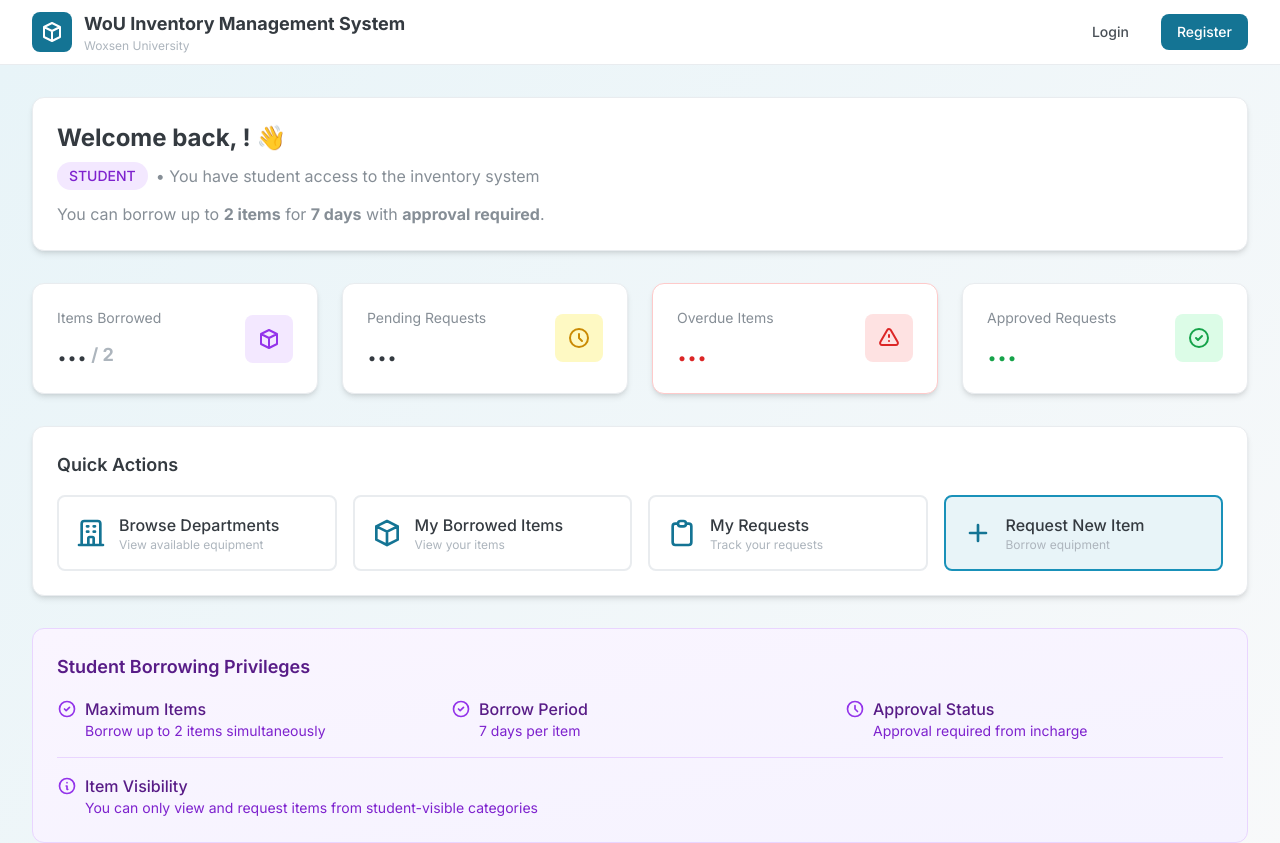
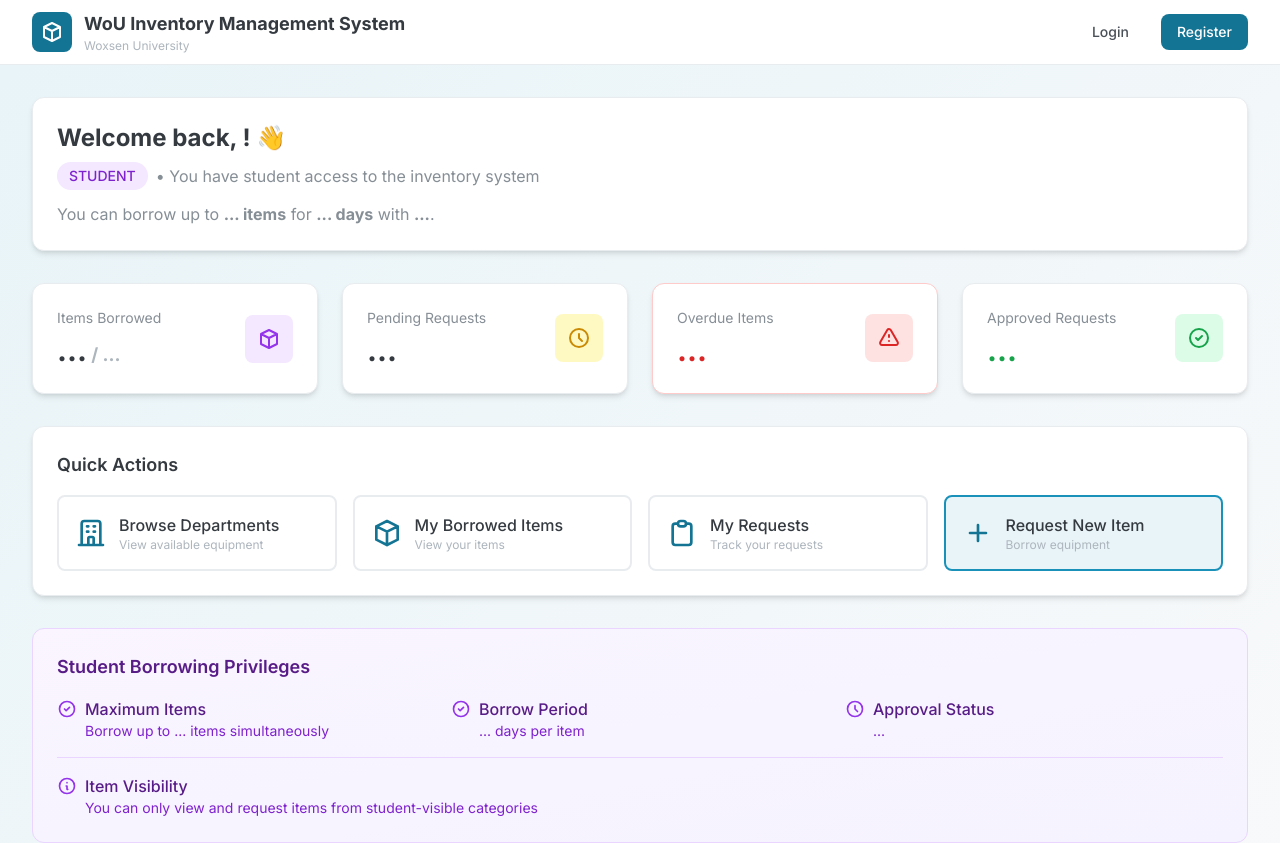
Before and after one commit to inventory-wou/inventory, a Next.js app: page /dashboard/student in a window 1280 px wide. Shown: the top 843 px of the page. Built offline with nearby package versions, Linux system fonts and the light colour scheme; no server answers.

Commit message:
Update: Now All dashboard pages are having dynamic value

```diff
--- a/src/app/dashboard/faculty/page.tsx
+++ b/src/app/dashboard/faculty/page.tsx
@@ -15,15 +15,28 @@ interface UserStats {
     bannedUntil: string | null;
 }
 
+interface RoleSettings {
+    maxBorrowDays: number;
+    maxItems: number;
+    requiresApproval: boolean;
+}
+
 export default function FacultyDashboard() {
     const { data: session, status } = useSession();
     const router = useRouter();
     const [stats, setStats] = useState<UserStats | null>(null);
     const [loadingStats, setLoadingStats] = useState(true);
+    const [roleSettings, setRoleSettings] = useState<RoleSettings>({
+        maxBorrowDays: 30,
+        maxItems: 5,
+        requiresApproval: false
+    });
+    const [loadingSettings, setLoadingSettings] = useState(true);
 
     useEffect(() => {
         if (status === 'authenticated' && session?.user?.role === 'FACULTY') {
             fetchStats();
+            fetchRoleSettings();
         }
     }, [status, session]);
 
@@ -38,6 +51,26 @@ export default function FacultyDashboard() {
             console.error('Error fetching stats:', error);
         } finally {
             setLoadingStats(false);
+        }
+    };
+
+    const fetchRoleSettings = async () => {
+        try {
+            const response = await fetch('/api/admin/settings');
+            if (response.ok) {
+                const data = await response.json();
+                const settings = data.settings;
+
+                setRoleSettings({
+                    maxBorrowDays: parseInt(settings.faculty_max_borrow_days) || 30,
+                    maxItems: parseInt(settings.faculty_max_items) || 5,
+                    requiresApproval: settings.faculty_requires_approval === 'true'
+                });
+            }
+        } catch (error) {
+            console.error('Error fetching role settings:', error);
+        } finally {
+            setLoadingSettings(false);
         }
     };
 
@@ -76,7 +109,7 @@ export default function FacultyDashboard() {
                         </span>
                     </div>
                     <p className="text-secondary-600">
-                        You can borrow up to <strong>5 items</strong> for <strong>30 days</strong> with <strong>no approval required</strong>.
+                        You can borrow up to <strong>{loadingSettings ? '...' : roleSettings.maxItems} items</strong> for <strong>{loadingSettings ? '...' : roleSettings.maxBorrowDays} days</strong> with <strong>{loadingSettings ? '...' : (roleSettings.requiresApproval ? 'approval required' : 'no approval required')}</strong>.
                     </p>
                 </div>
 
@@ -107,7 +140,7 @@ export default function FacultyDashboard() {
                                 <p className="text-sm text-secondary-600">Items Borrowed</p>
                                 <p className="text-3xl font-bold text-secondary-800 mt-1">
                                     {loadingStats ? '...' : `${stats?.currentlyIssued || 0}`}
-                                    <span className="text-lg text-secondary-500"> / 5</span>
+                                    <span className="text-lg text-secondary-500"> / {loadingSettings ? '...' : roleSettings.maxItems}</span>
                                 </p>
                             </div>
                             <div className="w-12 h-12 bg-blue-100 rounded-lg flex items-center justify-center">
@@ -238,7 +271,7 @@ export default function FacultyDashboard() {
                             </svg>
                             <div>
                                 <p className="font-medium text-blue-900">Maximum Items</p>
-                                <p className="text-sm text-blue-700">Borrow up to 5 items simultaneously</p>
+                                <p className="text-sm text-blue-700">Borrow up to {loadingSettings ? '...' : roleSettings.maxItems} items simultaneously</p>
                             </div>
                         </div>
                         <div className="flex items-start">
@@ -247,7 +280,7 @@ export default function FacultyDashboard() {
                             </svg>
                             <div>
                                 <p className="font-medium text-blue-900">Borrow Period</p>
-                                <p className="text-sm text-blue-700">30 days per item</p>
+                                <p className="text-sm text-blue-700">{loadingSettings ? '...' : roleSettings.maxBorrowDays} days per item</p>
                             </div>
                         </div>
                         <div className="flex items-start">
@@ -256,7 +289,7 @@ export default function FacultyDashboard() {
                             </svg>
                             <div>
                                 <p className="font-medium text-blue-900">Approval Status</p>
-                                <p className="text-sm text-blue-700">No approval required</p>
+                                <p className="text-sm text-blue-700">{loadingSettings ? '...' : (roleSettings.requiresApproval ? 'Approval required' : 'No approval required')}</p>
                             </div>
                         </div>
                     </div>
--- a/src/app/dashboard/staff/page.tsx
+++ b/src/app/dashboard/staff/page.tsx
@@ -15,15 +15,28 @@ interface UserStats {
     bannedUntil: string | null;
 }
 
+interface RoleSettings {
+    maxBorrowDays: number;
+    maxItems: number;
+    requiresApproval: boolean;
+}
+
 export default function StaffDashboard() {
     const { data: session, status } = useSession();
     const router = useRouter();
     const [stats, setStats] = useState<UserStats | null>(null);
     const [loadingStats, setLoadingStats] = useState(true);
+    const [roleSettings, setRoleSettings] = useState<RoleSettings>({
+        maxBorrowDays: 21,
+        maxItems: 3,
+        requiresApproval: true
+    });
+    const [loadingSettings, setLoadingSettings] = useState(true);
 
     useEffect(() => {
         if (status === 'authenticated' && session?.user?.role === 'STAFF') {
             fetchStats();
+            fetchRoleSettings();
         }
     }, [status, session]);
 
@@ -38,6 +51,26 @@ export default function StaffDashboard() {
             console.error('Error fetching stats:', error);
         } finally {
             setLoadingStats(false);
+        }
+    };
+
+    const fetchRoleSettings = async () => {
+        try {
+            const response = await fetch('/api/admin/settings');
+            if (response.ok) {
+                const data = await response.json();
+                const settings = data.settings;
+
+                setRoleSettings({
+                    maxBorrowDays: parseInt(settings.staff_max_borrow_days) || 21,
+                    maxItems: parseInt(settings.staff_max_items) || 3,
+                    requiresApproval: settings.staff_requires_approval === 'true'
+                });
+            }
+        } catch (error) {
+            console.error('Error fetching role settings:', error);
+        } finally {
+            setLoadingSettings(false);
         }
     };
 
@@ -76,7 +109,7 @@ export default function StaffDashboard() {
                         </span>
                     </div>
                     <p className="text-secondary-600">
-                        You can borrow up to <strong>3 items</strong> for <strong>21 days</strong> with <strong>approval required</strong>.
+                        You can borrow up to <strong>{loadingSettings ? '...' : roleSettings.maxItems} items</strong> for <strong>{loadingSettings ? '...' : roleSettings.maxBorrowDays} days</strong> with <strong>{loadingSettings ? '...' : (roleSettings.requiresApproval ? 'approval required' : 'no approval required')}</strong>.
                     </p>
                 </div>
 
@@ -107,7 +140,7 @@ export default function StaffDashboard() {
                                 <p className="text-sm text-secondary-600">Items Borrowed</p>
                                 <p className="text-3xl font-bold text-secondary-800 mt-1">
                                     {loadingStats ? '...' : `${stats?.currentlyIssued || 0}`}
-                                    <span className="text-lg text-secondary-500"> / 3</span>
+                                    <span className="text-lg text-secondary-500"> / {loadingSettings ? '...' : roleSettings.maxItems}</span>
                                 </p>
                             </div>
                             <div className="w-12 h-12 bg-green-100 rounded-lg flex items-center justify-center">
@@ -238,7 +271,7 @@ export default function StaffDashboard() {
                             </svg>
                             <div>
                                 <p className="font-medium text-green-900">Maximum Items</p>
-                                <p className="text-sm text-green-700">Borrow up to 3 items simultaneously</p>
+                                <p className="text-sm text-green-700">Borrow up to {loadingSettings ? '...' : roleSettings.maxItems} items simultaneously</p>
                             </div>
                         </div>
                         <div className="flex items-start">
@@ -247,7 +280,7 @@ export default function StaffDashboard() {
                             </svg>
                             <div>
                                 <p className="font-medium text-green-900">Borrow Period</p>
-                                <p className="text-sm text-green-700">21 days per item</p>
+                                <p className="text-sm text-green-700">{loadingSettings ? '...' : roleSettings.maxBorrowDays} days per item</p>
                             </div>
                         </div>
                         <div className="flex items-start">
@@ -256,7 +289,7 @@ export default function StaffDashboard() {
                             </svg>
                             <div>
                                 <p className="font-medium text-green-900">Approval Status</p>
-                                <p className="text-sm text-green-700">Approval required from incharge</p>
+                                <p className="text-sm text-green-700">{loadingSettings ? '...' : (roleSettings.requiresApproval ? 'Approval required from incharge' : 'No approval required')}</p>
                             </div>
                         </div>
                     </div>
--- a/src/app/dashboard/student/page.tsx
+++ b/src/app/dashboard/student/page.tsx
@@ -15,15 +15,28 @@ interface UserStats {
     bannedUntil: string | null;
 }
 
+interface RoleSettings {
+    maxBorrowDays: number;
+    maxItems: number;
+    requiresApproval: boolean;
+}
+
 export default function StudentDashboard() {
     const { data: session, status } = useSession();
     const router = useRouter();
     const [stats, setStats] = useState<UserStats | null>(null);
     const [loadingStats, setLoadingStats] = useState(true);
+    const [roleSettings, setRoleSettings] = useState<RoleSettings>({
+        maxBorrowDays: 7,
+        maxItems: 2,
+        requiresApproval: true
+    });
+    const [loadingSettings, setLoadingSettings] = useState(true);
 
     useEffect(() => {
         if (status === 'authenticated' && session?.user?.role === 'STUDENT') {
             fetchStats();
+            fetchRoleSettings();
         }
     }, [status, session]);
 
@@ -38,6 +51,26 @@ export default function StudentDashboard() {
             console.error('Error fetching stats:', error);
         } finally {
             setLoadingStats(false);
+        }
+    };
+
+    const fetchRoleSettings = async () => {
+        try {
+            const response = await fetch('/api/admin/settings');
+            if (response.ok) {
+                const data = await response.json();
+                const settings = data.settings;
+
+                setRoleSettings({
+                    maxBorrowDays: parseInt(settings.students_max_borrow_days) || 7,
+                    maxItems: parseInt(settings.students_max_items) || 2,
+                    requiresApproval: settings.students_requires_approval === 'true'
+                });
+            }
+        } catch (error) {
+            console.error('Error fetching role settings:', error);
+        } finally {
+            setLoadingSettings(false);
         }
     };
 
@@ -76,7 +109,7 @@ export default function StudentDashboard() {
                         </span>
                     </div>
                     <p className="text-secondary-600">
-                        You can borrow up to <strong>2 items</strong> for <strong>7 days</strong> with <strong>approval required</strong>.
+                        You can borrow up to <strong>{loadingSettings ? '...' : roleSettings.maxItems} items</strong> for <strong>{loadingSettings ? '...' : roleSettings.maxBorrowDays} days</strong> with <strong>{loadingSettings ? '...' : (roleSettings.requiresApproval ? 'approval required' : 'no approval required')}</strong>.
                     </p>
                 </div>
 
@@ -107,7 +140,7 @@ export default function StudentDashboard() {
                                 <p className="text-sm text-secondary-600">Items Borrowed</p>
                                 <p className="text-3xl font-bold text-secondary-800 mt-1">
                                     {loadingStats ? '...' : `${stats?.currentlyIssued || 0}`}
-                                    <span className="text-lg text-secondary-500"> / 2</span>
+                                    <span className="text-lg text-secondary-500"> / {loadingSettings ? '...' : roleSettings.maxItems}</span>
                                 </p>
                             </div>
                             <div className="w-12 h-12 bg-purple-100 rounded-lg flex items-center justify-center">
@@ -238,7 +271,7 @@ export default function StudentDashboard() {
                             </svg>
                             <div>
                                 <p className="font-medium text-purple-900">Maximum Items</p>
-                                <p className="text-sm text-purple-700">Borrow up to 2 items simultaneously</p>
+                                <p className="text-sm text-purple-700">Borrow up to {loadingSettings ? '...' : roleSettings.maxItems} items simultaneously</p>
                             </div>
                         </div>
                         <div className="flex items-start">
@@ -247,7 +280,7 @@ export default function StudentDashboard() {
                             </svg>
                             <div>
                                 <p className="font-medium text-purple-900">Borrow Period</p>
-                                <p className="text-sm text-purple-700">7 days per item</p>
+                                <p className="text-sm text-purple-700">{loadingSettings ? '...' : roleSettings.maxBorrowDays} days per item</p>
                             </div>
                         </div>
                         <div className="flex items-start">
@@ -256,7 +289,7 @@ export default function StudentDashboard() {
                             </svg>
                             <div>
                                 <p className="font-medium text-purple-900">Approval Status</p>
-                                <p className="text-sm text-purple-700">Approval required from incharge</p>
+                                <p className="text-sm text-purple-700">{loadingSettings ? '...' : (roleSettings.requiresApproval ? 'Approval required from incharge' : 'No approval required')}</p>
                             </div>
                         </div>
                     </div>
```
